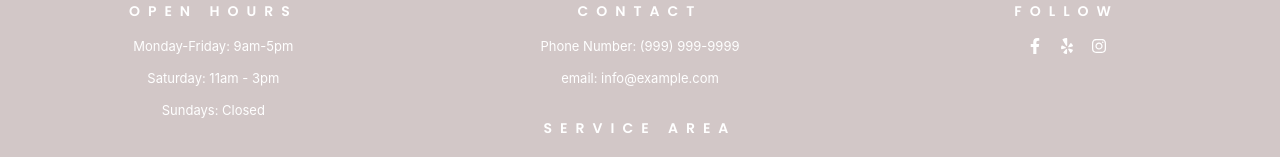
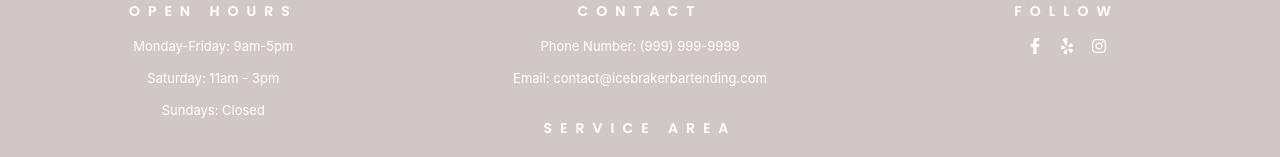
Before and after one commit to chernandez148/icebraker-bartending, a React (Create React App) app: page / in a window 1280 px wide. Shown: the part 4147-4304 px from the top of the page. Built offline with nearby package versions, Linux system fonts and the light colour scheme.

Commit message:
updated json

```diff
--- a/src/components/Footer/Footer.js
+++ b/src/components/Footer/Footer.js
@@ -21,7 +21,7 @@ function Footer() {
             <div className='contact'>
                 <h1>CONTACT</h1>
                 <span>Phone Number: (999) 999-9999</span>
-                <span>email: info@example.com</span>
+                <span>Email: contact@icebrakerbartending.com</span>
             </div>
             <div className='follow'>
                 <h1>FOLLOW</h1>
```
